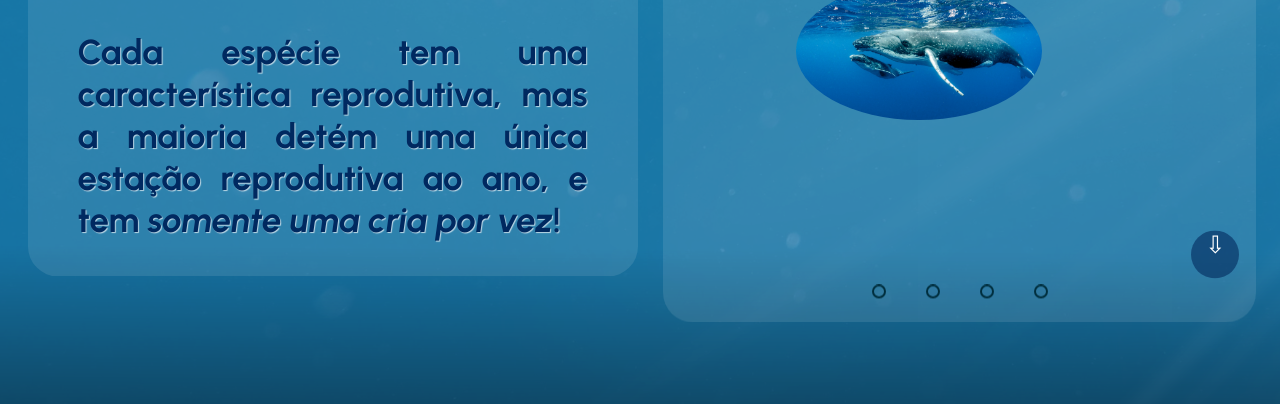
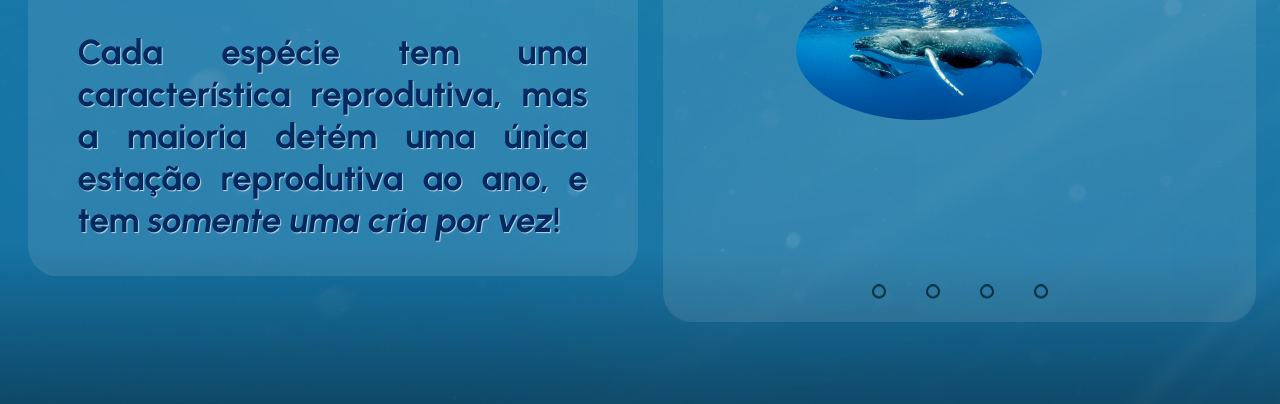
Before and after one commit to Maximiliano-Lopes/tiwm22-ti-g04, a website: page src/pages/reproducao.html in a window 1280 px wide. Shown: the part 396-800 px from the top of the page. Drawn offline with Linux system fonts and the light colour scheme.

Commit message:
Add modificação na seta

```diff
--- a/src/styles/common.css
+++ b/src/styles/common.css
@@ -321,7 +321,7 @@ strong {
         transform: rotate(-10deg);
     }
 }
- .slider::after{
+ .slider:hover::after{
     content: "⇩";
     position: absolute;
     width: 2em;
@@ -337,6 +337,8 @@ strong {
     background-color: #00265891;
     font-size: 18pt;
  }
+
+
 #titleRepro:hover::after{
     content: "Veja tudo sobre a reprodução no card ao lado!";
     position: absolute;
```
